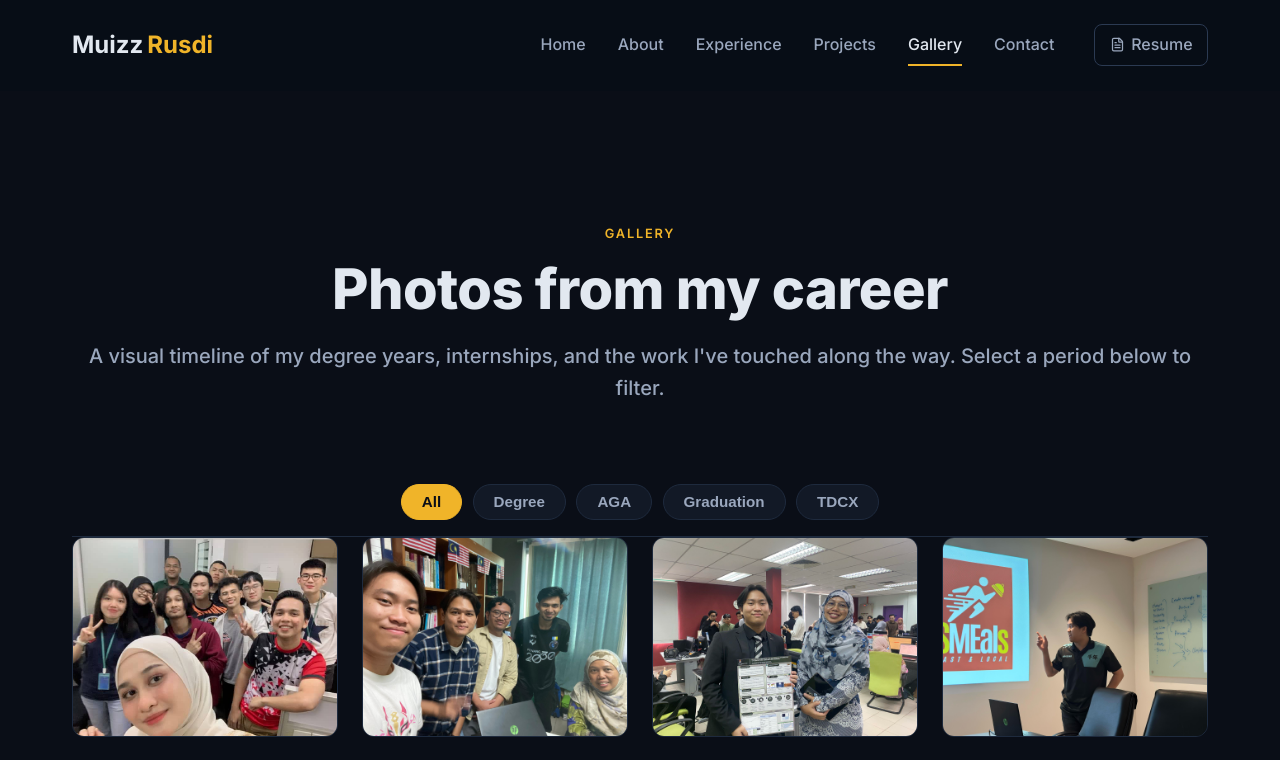
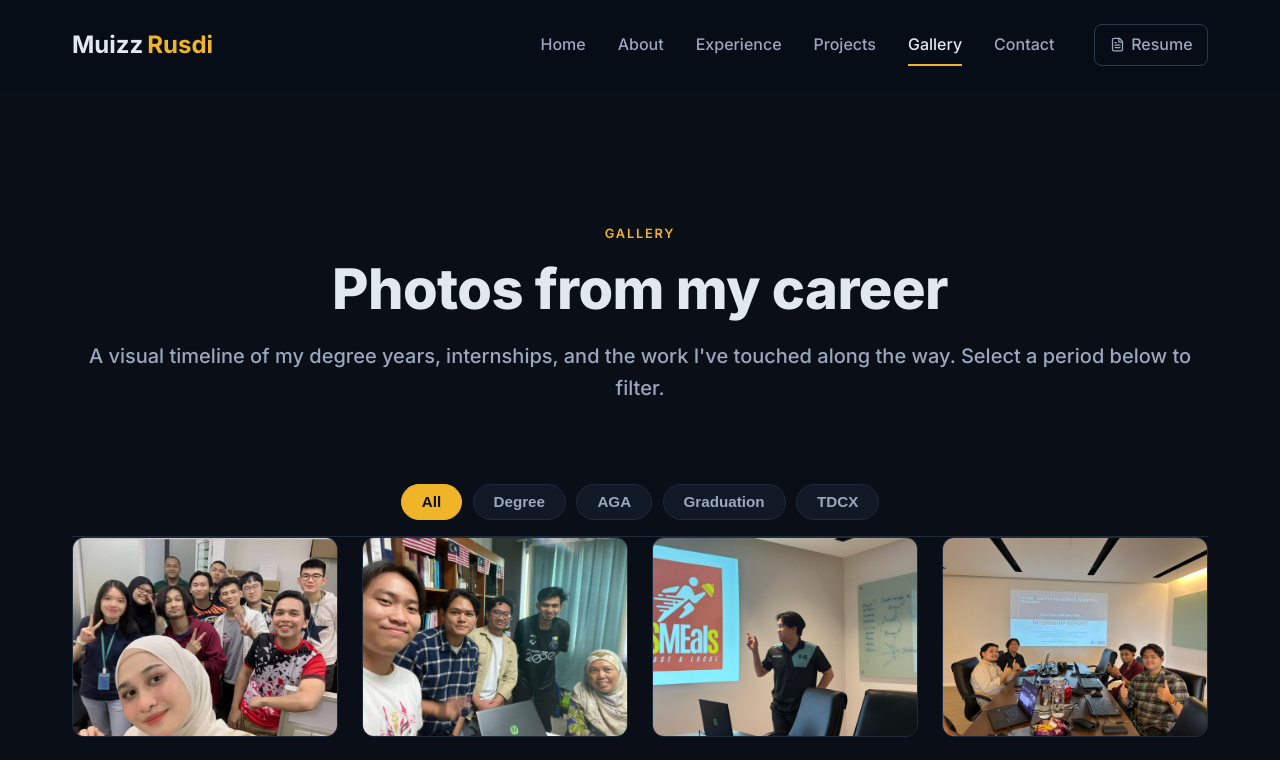
Before and after one commit to Muizz67/2026-portfolio, a React (Create React App) app: page /gallery in a window 1280 px wide. Shown: the top 760 px of the page. Built offline with nearby package versions, Linux system fonts and the light colour scheme.

Commit message:
Gallery: remove duplicate degree photo (id 3 / degree-02.jpg)

```diff
--- a/src/data/careerPhotos.js
+++ b/src/data/careerPhotos.js
@@ -22,13 +22,6 @@ export const careerPhotos = [
     label: 'Degree',
     caption: 'Second-year degree snapshot.',
     image: '/assets/photos/degree-01.jpg',
-  },
-  {
-    id: 3,
-    date: 'February 2025',
-    label: 'Degree',
-    caption: 'Third-year degree snapshot.',
-    image: '/assets/photos/degree-02.jpg',
   },
   {
     id: 4,
```
Also changed, not shown: public/assets/photos/degree-02.jpg (deleted).
